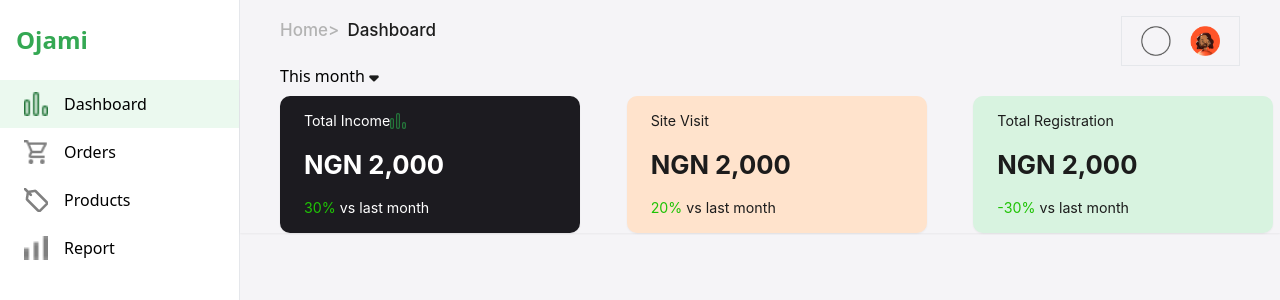
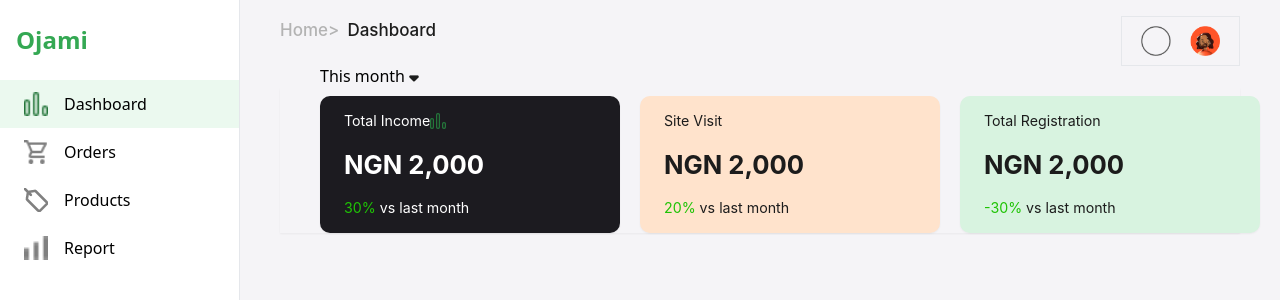
Before and after one commit to Lexpiper/Ojami-Admin-Dashboard, a React (Vite) app in the folder my-admin-dashboard/: page / in a window 1280 px wide. Shown: the top 300 px of the page. Built offline with nearby package versions, Linux system fonts and the light colour scheme; a web font is replaced by a local one.

Commit message:
add styling for layout

```diff
--- a/my-admin-dashboard/src/components/Layout/index.tsx
+++ b/my-admin-dashboard/src/components/Layout/index.tsx
@@ -15,7 +15,7 @@ const Layout = ({ children } :Props) => {
         <div className="sticky bg-[#f5f4f7] ">
           <Navbar />
         </div>
-        <div className="bg-[#f5f4f7] h-screen">
+        <div className="bg-[#f5f4f7] h-screen overflow-y-scroll px-10">
           {children}
         </div>
       </div>
```
